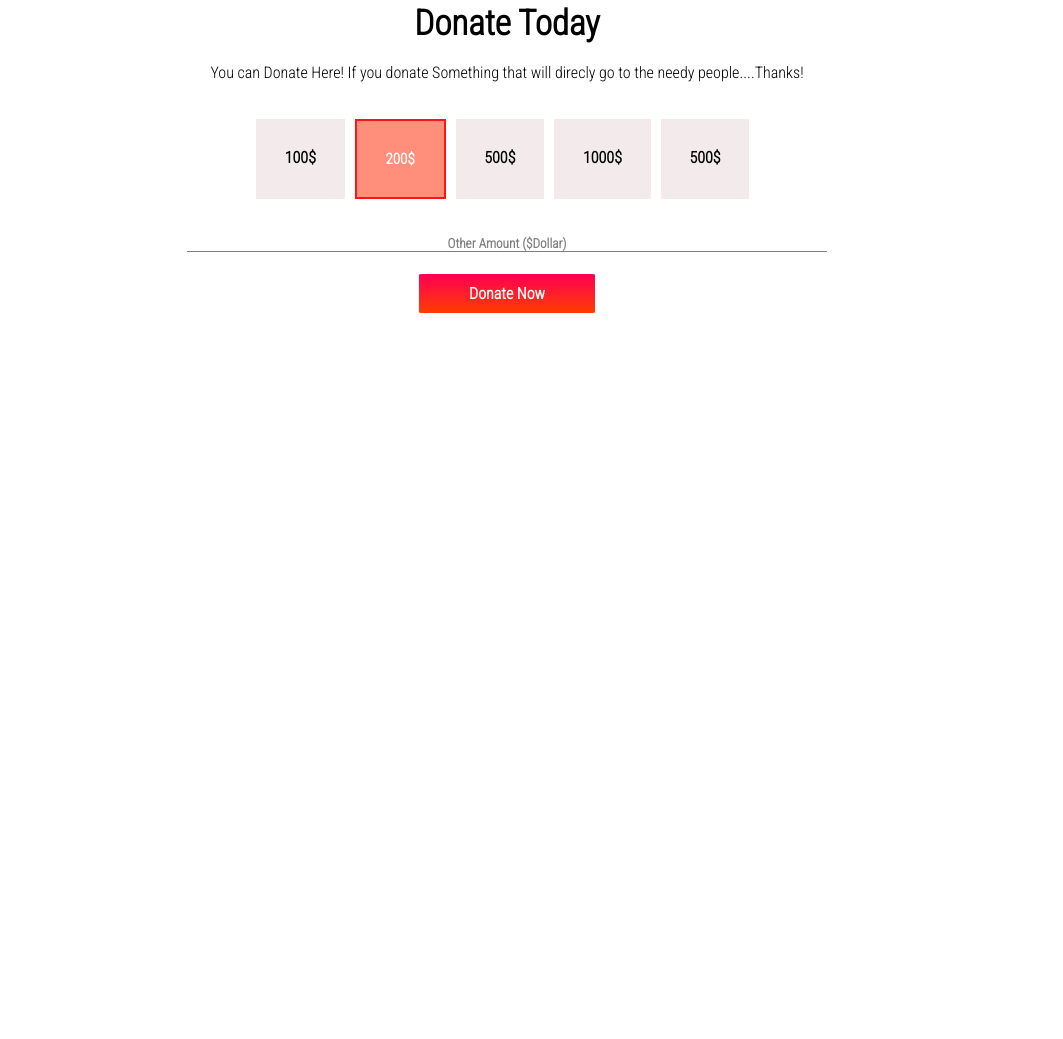
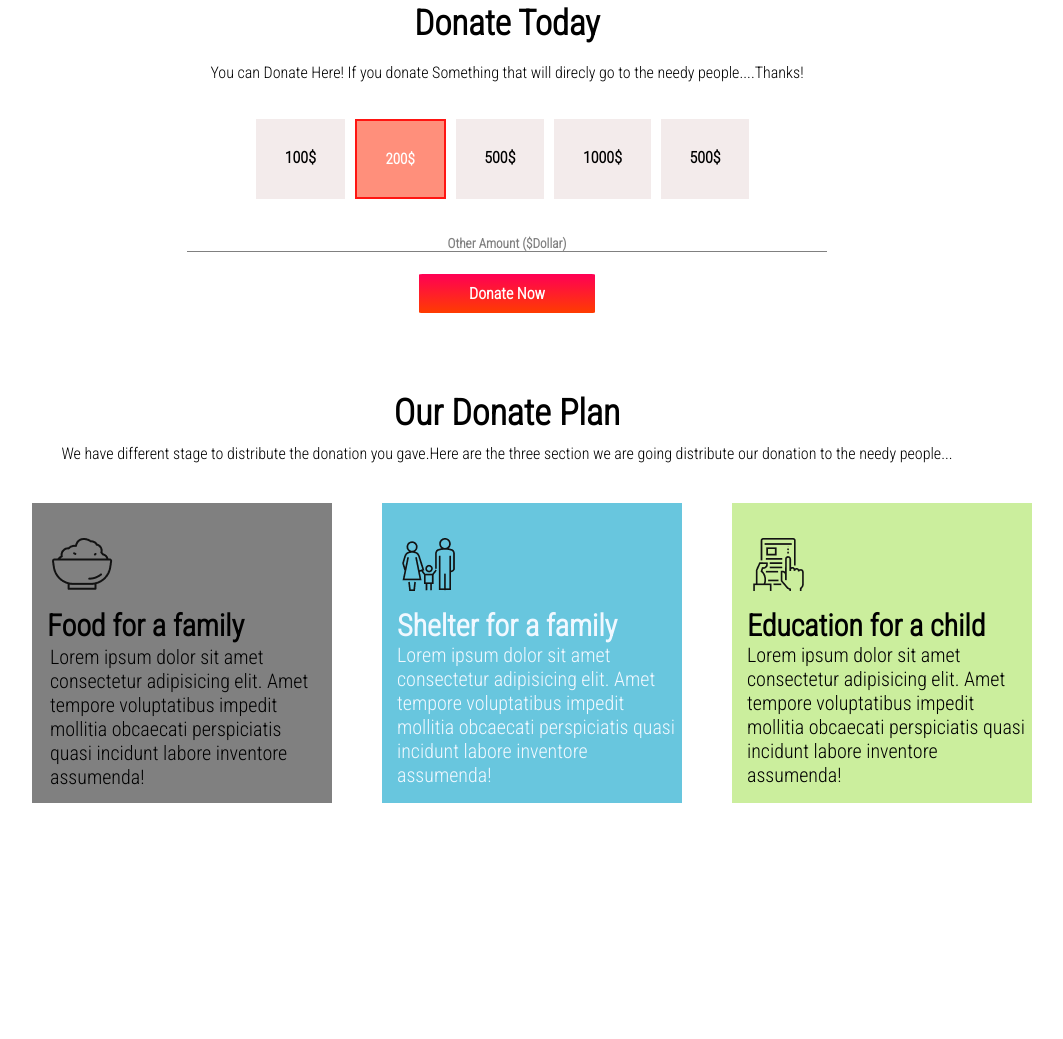
Before and after one commit to ASHRAFULEJAB/Donation-Center, a plain HTML site: page index.html in a window 1280 px wide. Shown: the part 541-1580 px from the top of the page, without its empty margins (133-1196 px from the left). Before the commit the page ends 908 px from the top, so only its background shows below. Drawn offline with Linux system fonts and the light colour scheme.

Commit message:
3rdsection

```diff
--- a/index.html
+++ b/index.html
@@ -49,5 +49,56 @@
         <a class="donation-link" target="_blank" href=""> Donate Now</a>
     </div>
    </div>
+
+   <!-- Third Section -->
+   <div class="donate-plan">
+    <div class="donateplan-title">
+        <h1>Our Donate Plan</h1>
+    </div>
+        <p id="donationplan-para">We have  different stage to distribute the donation you gave.Here are the three section we are going distribute our donation to the needy people...</p>
+
+
+    <div class="donatesection">
+        <div class="donatesection1">
+            <div class="donateplan-part">
+                <img src="./icons/food.png" alt="">
+           </div>
+                <div class="donatepart-header">
+                <h2>Food for a family</h2>
+                <p class="donateplan-des">Lorem ipsum dolor sit amet consectetur adipisicing elit. Amet tempore voluptatibus impedit mollitia obcaecati perspiciatis quasi incidunt labore inventore assumenda!</p>
+            </div>
+        </div>
+            <div class="donatesection2">
+                <div class="donateplan-part">
+                    <img src="./icons/shelter.png" alt="">
+               </div>
+                    <div class="donatepart-header">
+                    <h2>Shelter for a family</h2>
+                    <p class="donateplan-des1">Lorem ipsum dolor sit amet consectetur adipisicing elit. Amet tempore voluptatibus impedit mollitia obcaecati perspiciatis quasi incidunt labore inventore assumenda!</p>
+                </div>
+            </div>
+                <div class="donatesection3">
+                    <div class="donateplan-part">
+                        <img src="./icons/Frame-1.png" alt="">
+                   </div>
+                        <div class="donatepart-header">
+                        <h2>Education for a child</h2>
+                        <p class="donateplan-des2">Lorem ipsum dolor sit amet consectetur adipisicing elit. Amet tempore voluptatibus impedit mollitia obcaecati perspiciatis quasi incidunt labore inventore assumenda!</p>
+                    </div>
+                     </div>
+   </div>
 </body>
+<footer class="footer-class">
+    <div class="footer-title">
+        <h1>Be Humble</h1>
+    </div>
+    <div class="footer-end">
+        <p id="footer-firstpara">I’m gonna do it </p>
+        <p id="footer-lastpara">
+            ©Donation-Center -2022;
+            All Rights Reserved!!
+        </p>
+    </div>
+
+</footer>
 </html>
--- a/style.css
+++ b/style.css
@@ -94,3 +94,94 @@
 .donationLinkedit{
     padding-top: 5%;
 }
+
+#donationplan-para{
+    text-align: center;
+
+}
+.donateplan-title{
+    text-align: center;
+    padding-top: 2%;
+    font-weight: 900;
+    font-size: 18px;
+    margin-bottom: 10px;
+
+}
+.donateplan-part{
+    width: 50px;
+    height: 50px;
+    margin-left:20px;
+    margin-top: 35px;
+   margin-bottom: 20px;
+}
+.donatepart-header {
+  margin-top: 20px;
+  margin-left:15px;
+  font-weight: 500;
+  font-size: 20px;
+
+
+}
+.donateplan-des{
+    margin-left: 3px;
+    margin-right: 5px;
+    margin-top: 2px;
+    margin-bottom: 30px;
+
+}
+.donatesection1{
+    width: 300px;
+    height: 300px;
+    margin-left: 50px;
+    margin-top: 40px;
+    border: 1px  gray;
+    background-color: gray;
+    color: black;
+
+}
+.donatesection2{
+    width: 300px;
+    height: 300px;
+    margin-left: 50px;
+    margin-top: 40px;
+    border: 1px  gray;
+    background-color: rgba(77, 188, 216, 0.849);
+    color: aliceblue;
+}
+.donatesection3{
+    width: 300px;
+    height: 300px;
+    margin-left: 50px;
+    margin-top: 40px;
+    border: 1px  gray;
+    background-color: rgb(203, 238, 157);
+}
+.donatesection{
+    display: flex;
+    justify-content: center;
+    align-items: center;
+}
+.footer-class{
+    width: 100vw;
+    height: 30vh;
+    background-color: black;
+    margin-top: 900px;
+
+}
+.footer-title{
+    color: tomato;
+    margin: 10px 40px;
+    padding-top: 3%;
+    text-align: center
+
+}
+#footer-firstpara{
+    text-align: center;
+}
+#footer-lastpara{
+    margin-top: 20px;
+}
+.footer-end{
+    color: tomato;
+    text-align: center;
+}
```
